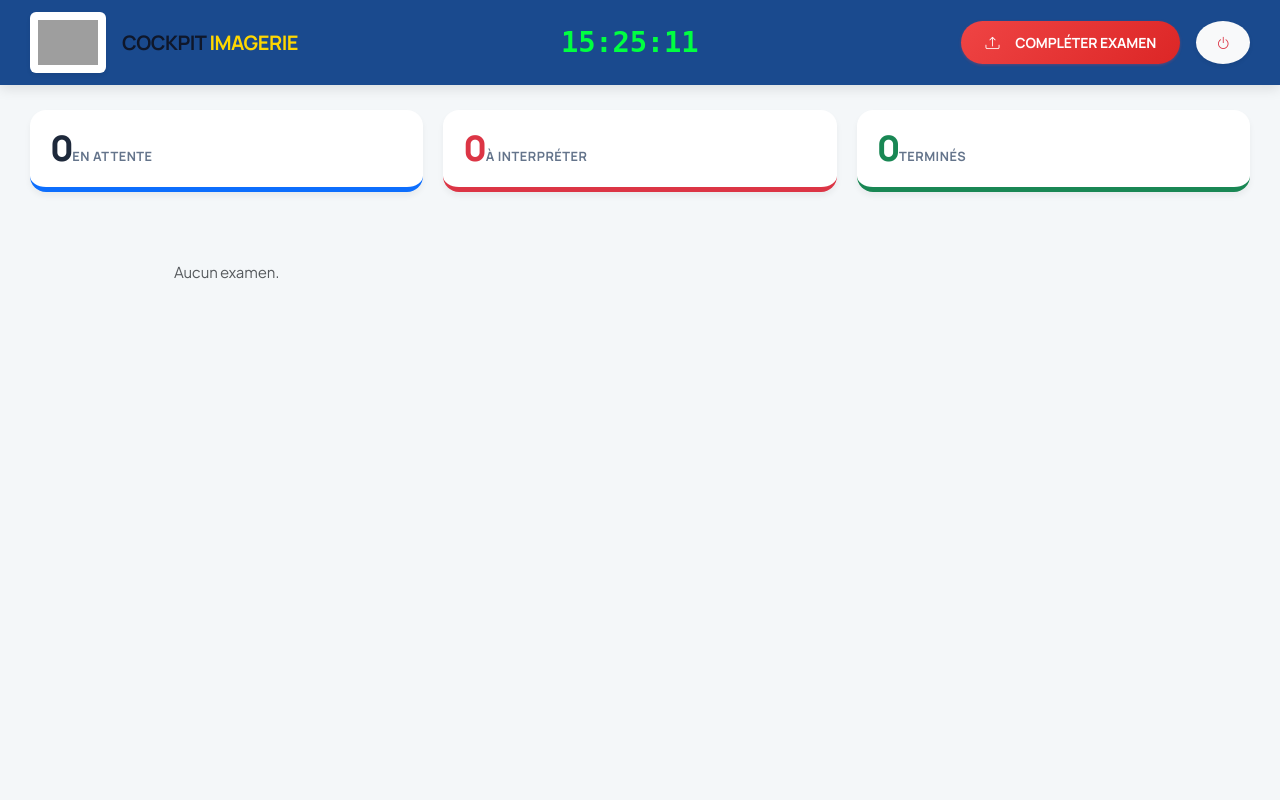
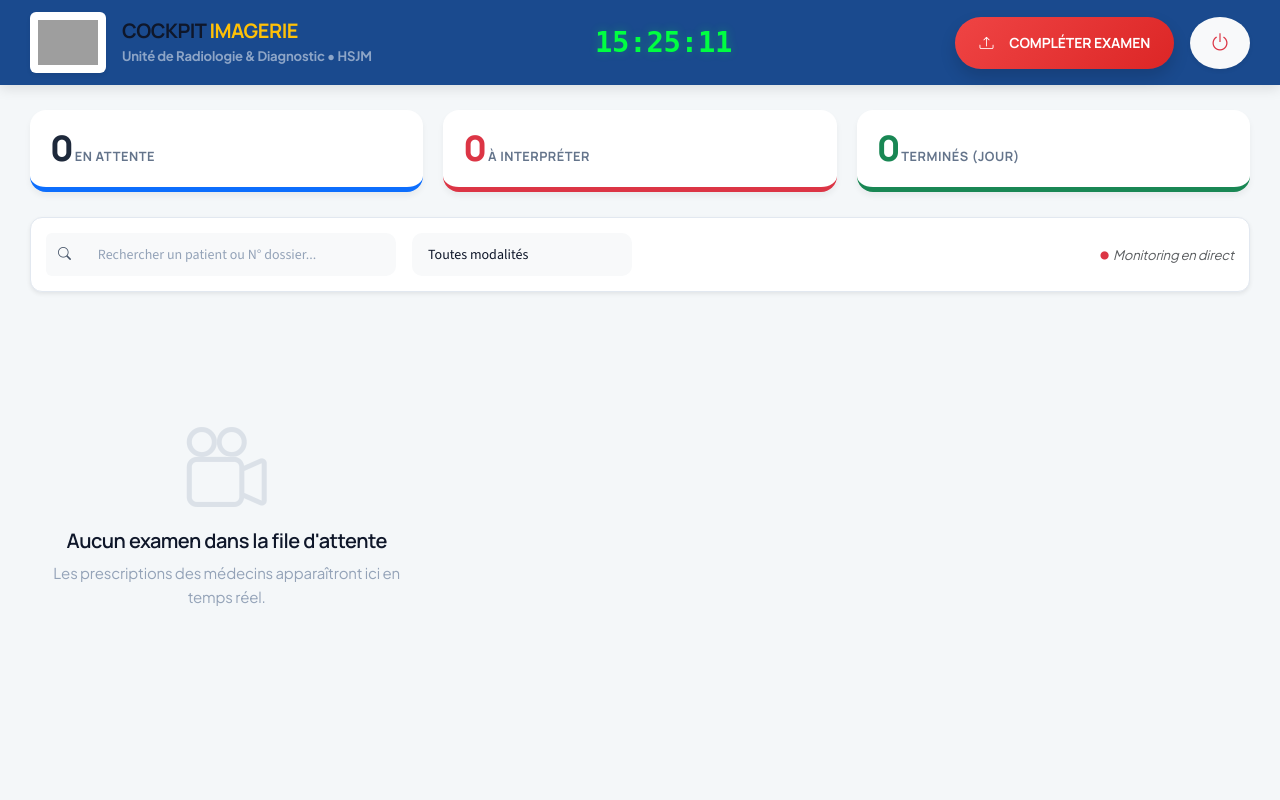
Before and after one commit to Sim237/DME_HSJM, a PHP site: page /dme_hospital/app/views/imagerie/index.php in a window 1280 px wide. Run offline with PHP 8.4, Linux system fonts and the light colour scheme; some libraries are stand-ins or nearby versions; grey boxes are pictures that could not be loaded.

Commit message:
Mise à jour ImagerieController, vue imagerie et index

```diff
--- a/app/views/imagerie/index.php
+++ b/app/views/imagerie/index.php
@@ -1,15 +1,16 @@
 <?php require_once __DIR__ . '/../layouts/header.php'; ?>
 
-<!-- LIENS POUR LES ICÔNES ET POLICES -->
+<!-- LIENS EXTERNES POUR LES ICÔNES ET LE DYNAMISME -->
 <link rel="stylesheet" href="https://cdn.jsdelivr.net/npm/bootstrap-icons@1.11.3/font/bootstrap-icons.min.css">
 <link href="https://fonts.googleapis.com/css2?family=Plus+Jakarta+Sans:wght@400;600;700;800&display=swap" rel="stylesheet">
 <link rel="stylesheet" href="https://cdnjs.cloudflare.com/ajax/libs/animate.css/4.1.1/animate.min.css"/>
 
 <style>
-    /* CONFIGURATION COCKPIT */
+    /* 1. CONFIGURATION COCKPIT (SANS SIDEBAR) */
     .sidebar { display: none !important; }
     main { margin-left: 0 !important; width: 100% !important; background: #f4f7f9; min-height: 100vh; font-family: 'Plus Jakarta Sans', sans-serif; color: #334155; }
 
+    /* 2. HEADER INSTITUTIONNEL (BLEU ROI) */
     .cockpit-header {
         background: #1a4a8e;
         color: white;
@@ -17,22 +18,29 @@
         box-shadow: 0 4px 12px rgba(0,0,0,0.1);
         position: sticky; top: 0; z-index: 1000;
     }
-    #clock { font-family: monospace; font-size: 1.8rem; font-weight: bold; color: #00ff41; }
+    #clock { font-family: monospace; font-size: 1.8rem; font-weight: bold; color: #00ff41; text-shadow: 0 0 10px rgba(0, 255, 65, 0.3); }
 
+    /* 3. WIDGETS STATISTIQUES SOFT */
     .status-bar { display: flex; gap: 20px; padding: 25px 30px 10px; }
     .stat-pill {
         background: white; border-radius: 16px; padding: 20px; flex: 1;
         display: flex; align-items: center; gap: 15px;
         box-shadow: 0 4px 6px rgba(0,0,0,0.05); border-bottom: 5px solid #ddd;
+        transition: transform 0.2s;
     }
-    .stat-pill.waiting { border-bottom-color: #0d6efd; }
-    .stat-pill.urgent { border-bottom-color: #dc3545; }
-    .stat-pill.done { border-bottom-color: #198754; }
+    .stat-pill:hover { transform: translateY(-3px); }
+    .stat-pill.waiting { border-bottom-color: #0d6efd; } /* Bleu */
+    .stat-pill.urgent { border-bottom-color: #dc3545; }  /* Rouge */
+    .stat-pill.done { border-bottom-color: #198754; }    /* Vert */
 
+    .stat-icon { width: 50px; height: 50px; border-radius: 12px; display: flex; align-items: center; justify-content: center; font-size: 1.8rem; }
     .stat-number { font-size: 2.2rem; font-weight: 800; color: #1e293b; line-height: 1; }
     .stat-label { font-size: 0.8rem; font-weight: 700; color: #64748b; text-transform: uppercase; }
 
-    /* GRID */
+    /* 4. BARRE DE RECHERCHE ET FILTRES */
+    .filter-section { background: white; margin: 15px 30px; padding: 15px; border-radius: 12px; border: 1px solid #e2e8f0; }
+
+    /* 5. GRILLE D'EXAMENS */
     .exam-grid { display: grid; grid-template-columns: repeat(auto-fill, minmax(320px, 1fr)); gap: 20px; padding: 10px 30px 50px; }
     .exam-card {
         background: white; border-radius: 20px; border: 1px solid #e2e8f0; overflow: hidden;
@@ -40,99 +48,213 @@
     }
     .exam-card:hover { box-shadow: 0 15px 30px rgba(0,0,0,0.1); transform: translateY(-5px); }
 
+    .prio-flash { position: absolute; top: 15px; right: 15px; z-index: 10; }
+
     .exam-preview {
         height: 180px; background: #2d3748; display: flex; align-items: center;
         justify-content: center; color: rgba(255,255,255,0.2); font-size: 4rem;
+        position: relative; overflow: hidden;
     }
     .exam-preview img { width: 100%; height: 100%; object-fit: cover; }
 
     .card-info { padding: 20px; flex-grow: 1; }
     .patient-name { font-weight: 800; font-size: 1.1rem; color: #1e293b; margin-bottom: 5px; }
+    .exam-type { color: #1a4a8e; font-weight: 700; font-size: 0.85rem; text-transform: uppercase; }
 
+    /* Boutons */
     .btn-action-main { background: #1a4a8e; color: white; border-radius: 10px; font-weight: 700; border: none; padding: 10px; width: 100%; transition: 0.3s; text-decoration: none; display: block; text-align: center;}
     .btn-action-main:hover { background: #000; color: white; }
+
+    .empty-state { text-align: center; padding: 100px 0; color: #94a3b8; }
 </style>
 
 <main>
+    <!-- TOP BAR (COULEURS ORDRE DE MALTE) -->
     <div class="cockpit-header d-flex justify-content-between align-items-center">
         <div class="d-flex align-items-center gap-3">
             <div class="bg-white p-2 rounded shadow-sm">
-                <img src="<?= BASE_URL ?>public/images/logo_ordre_malte.png" style="height: 45px;">
+                <img src="<?= BASE_URL ?>public/images/logo_ordre_malte.png" style="height: 45px;" onerror="this.style.display='none'">
             </div>
-            <h4 class="mb-0 fw-bold">COCKPIT <span style="color: #ffd700;">IMAGERIE</span></h4>
+            <div>
+                <h4 class="mb-0 fw-bold">COCKPIT <span style="color: #ffc107;">IMAGERIE</span></h4>
+                <small class="text-white-50 fw-bold">Unité de Radiologie & Diagnostic • HSJM</small>
+            </div>
         </div>
+
         <div id="clock">00:00:00</div>
+
         <div class="d-flex gap-3">
-            <button class="btn btn-danger fw-bold rounded-pill px-4" data-bs-toggle="modal" data-bs-target="#uploadModal">
+            <button class="btn btn-danger fw-bold rounded-pill px-4 shadow" data-bs-toggle="modal" data-bs-target="#uploadModal">
                 <i class="bi bi-upload me-2"></i>COMPLÉTER EXAMEN
             </button>
-            <a href="<?= BASE_URL ?>logout" class="btn btn-light rounded-circle shadow-sm"><i class="bi bi-power text-danger"></i></a>
+            <a href="<?= BASE_URL ?>logout" class="btn btn-light rounded-circle shadow-sm"><i class="bi bi-power text-danger fs-5"></i></a>
         </div>
     </div>
 
-    <!-- STATS -->
+    <!-- STATISTIQUES KPI DYNAMIQUES -->
     <div class="status-bar">
         <div class="stat-pill waiting">
-            <div class="stat-icon text-primary"><i class="bi bi-hourglass-split fs-2"></i></div>
-            <div><span class="stat-number"><?= $stats['en_attente'] ?? 0 ?></span><span class="stat-label">En attente</span></div>
+            <div class="stat-icon" style="background: #eef4ff;"><i class="bi bi-hourglass-split text-primary"></i></div>
+            <div>
+                <span class="stat-number"><?= $stats['en_attente'] ?? 0 ?></span>
+                <span class="stat-label">En attente</span>
+            </div>
         </div>
         <div class="stat-pill urgent">
-            <div class="stat-icon text-danger"><i class="bi bi-exclamation-triangle-fill fs-2"></i></div>
-            <div><span class="stat-number text-danger"><?= $stats['a_interpreter'] ?? 0 ?></span><span class="stat-label">À interpréter</span></div>
+            <div class="stat-icon" style="background: #fff5f5;"><i class="bi bi-exclamation-triangle-fill text-danger"></i></div>
+            <div>
+                <span class="stat-number text-danger"><?= $stats['a_interpreter'] ?? 0 ?></span>
+                <span class="stat-label">À interpréter</span>
+            </div>
         </div>
         <div class="stat-pill done">
-            <div class="stat-icon text-success"><i class="bi bi-check-circle-fill fs-2"></i></div>
-            <div><span class="stat-number text-success"><?= $stats['termines'] ?? 0 ?></span><span class="stat-label">Terminés</span></div>
+            <div class="stat-icon" style="background: #f0fff4;"><i class="bi bi-check-circle-fill text-success"></i></div>
+            <div>
+                <span class="stat-number text-success"><?= $stats['termines'] ?? 0 ?></span>
+                <span class="stat-label">Terminés (Jour)</span>
+            </div>
         </div>
     </div>
 
-    <!-- GRILLE -->
-    <div class="exam-grid">
+    <!-- BARRE DE FILTRES LIVE -->
+    <div class="filter-section d-flex gap-3 align-items-center shadow-sm">
+        <div class="input-group" style="width: 350px;">
+            <span class="input-group-text bg-light border-0"><i class="bi bi-search"></i></span>
+            <input type="text" id="patientSearch" class="form-control border-0 bg-light" placeholder="Rechercher un patient ou N° dossier...">
+        </div>
+        <select class="form-select border-0 bg-light" style="width: 220px;" id="modalityFilter">
+            <option value="">Toutes modalités</option>
+            <option value="radiographie">Radiographie</option>
+            <option value="scanner">Scanner</option>
+            <option value="irm">IRM</option>
+            <option value="echographie">Échographie</option>
+        </select>
+        <span class="text-muted small ms-auto fst-italic"><i class="bi bi-record-fill text-danger animate-pulse"></i> Monitoring en direct</span>
+    </div>
+
+    <!-- GRILLE DES EXAMENS RÉELLE -->
+    <div class="exam-grid" id="examContainer">
         <?php if(empty($examens)): ?>
-            <div class="col-12 text-center py-5 text-muted">Aucun examen.</div>
+            <div class="col-12 empty-state">
+                <i class="bi bi-camera-reels display-1 opacity-25"></i>
+                <h4 class="mt-3">Aucun examen dans la file d'attente</h4>
+                <p>Les prescriptions des médecins apparaîtront ici en temps réel.</p>
+            </div>
         <?php else: foreach($examens as $ex):
-            // CORRECTION DES CLÉS SQL ICI
-            $type = $ex['type_imagerie'] ?? 'Examen';
-            $partie = $ex['partie_code'] ?? 'Non précisé';
+            $status = $ex['statut'];
+            $prioColor = (isset($ex['urgence']) && $ex['urgence'] == 'URGENT') ? 'danger' : 'warning';
         ?>
-            <div class="exam-card animate__animated animate__fadeIn">
+            <div class="exam-card animate__animated animate__fadeIn"
+                 data-name="<?= strtolower($ex['nom'] . ' ' . $ex['prenom'] . ' ' . $ex['dossier_numero']) ?>"
+                 data-type="<?= strtolower($ex['type_imagerie'] ?? '') ?>">
+
+                <?php if(isset($ex['urgence']) && $ex['urgence'] == 'URGENT'): ?>
+                    <div class="prio-flash badge bg-danger animate__animated animate__pulse animate__infinite shadow">URGENT</div>
+                <?php endif; ?>
+
                 <div class="exam-preview">
                     <?php if(!empty($ex['fichier_preview'])): ?>
-                        <img src="<?= BASE_URL ?>assets/uploads/previews/<?= $ex['fichier_preview'] ?>">
+                        <img src="<?= BASE_URL ?>assets/uploads/previews/<?= $ex['fichier_preview'] ?>" alt="Aperçu">
                     <?php else: ?>
-                        <i class="bi bi-camera"></i>
+                        <i class="bi bi-camera-fill"></i>
                     <?php endif; ?>
                 </div>
+
                 <div class="card-info">
-                    <div class="d-flex justify-content-between mb-2">
-                        <span class="fw-bold text-primary small text-uppercase"><?= htmlspecialchars($type) ?></span>
-                        <span class="badge rounded-pill bg-<?= $ex['statut'] == 'EN_ATTENTE' ? 'warning' : 'success' ?>"><?= $ex['statut'] ?></span>
+                    <div class="d-flex justify-content-between align-items-start mb-2">
+                        <span class="exam-type"><?= htmlspecialchars($ex['type_imagerie'] ?? 'Examen') ?></span>
+                        <span class="badge rounded-pill bg-<?= $status == 'EN_ATTENTE' ? 'warning text-dark' : 'success' ?> small">
+                            <?= strtoupper($status) ?>
+                        </span>
                     </div>
                     <div class="patient-name"><?= strtoupper($ex['nom']) ?> <?= $ex['prenom'] ?></div>
                     <div class="small text-muted mb-3">
-                        <i class="bi bi-geo-alt"></i> <?= htmlspecialchars($partie) ?><br>
+                        <i class="bi bi-geo-alt-fill text-primary"></i> <?= htmlspecialchars($ex['partie_code'] ?? 'Non précisé') ?><br>
                         <i class="bi bi-person-badge"></i> Dr. <?= htmlspecialchars($ex['medecin_nom']) ?>
                     </div>
-                    <?php if($ex['statut'] == 'EN_ATTENTE'): ?>
-                        <button class="btn-action-main" onclick="openUpload(<?= $ex['id'] ?>, '<?= addslashes($ex['nom']) ?>')">RÉALISER</button>
-                    <?php else: ?>
-                        <a href="<?= BASE_URL ?>imagerie/viewer/<?= $ex['id'] ?>" class="btn-action-main">VISUALISER</a>
-                    <?php endif; ?>
+
+                    <div class="mt-auto">
+                        <?php if($status == 'EN_ATTENTE'): ?>
+                            <button class="btn-action-main" onclick="openUpload(<?= $ex['id'] ?>)">RÉALISER L'EXAMEN</button>
+                        <?php else: ?>
+                            <a href="<?= BASE_URL ?>imagerie/viewer/<?= $ex['id'] ?>" class="btn-action-main text-decoration-none">VISUALISER</a>
+                        <?php endif; ?>
+                    </div>
                 </div>
             </div>
         <?php endforeach; endif; ?>
     </div>
 </main>
 
-<!-- CORRECTION DU CHEMIN D'INCLUSION -->
+<!-- MODALE D'UPLOAD INCLUSE -->
 <?php include __DIR__ . '/modal_upload.php'; ?>
 
 <script>
-    setInterval(() => { document.getElementById('clock').innerText = new Date().toLocaleTimeString('fr-FR'); }, 1000);
-    function openUpload(id, name) {
+    // 1. Horloge temps réel
+    function startClock() {
+        const clock = document.getElementById('clock');
+        setInterval(() => {
+            const now = new Date();
+            clock.innerText = now.toLocaleTimeString('fr-FR');
+        }, 1000);
+    }
+
+    // 2. Filtrage dynamique sans rechargement
+    const patientSearch = document.getElementById('patientSearch');
+    const modalityFilter = document.getElementById('modalityFilter');
+
+    function filterCards() {
+        const nameQuery = patientSearch.value.toLowerCase();
+        const typeQuery = modalityFilter.value.toLowerCase();
+
+        document.querySelectorAll('.exam-card').forEach(card => {
+            const nameMatch = card.dataset.name.includes(nameQuery);
+            const typeMatch = typeQuery === "" || card.dataset.type === typeQuery;
+            card.style.display = (nameMatch && typeMatch) ? 'flex' : 'none';
+        });
+    }
+
+    patientSearch.addEventListener('input', filterCards);
+    modalityFilter.addEventListener('change', filterCards);
+
+    // 3. Ouverture modale upload
+    function openUpload(id) {
         document.getElementById('imagerie_selector').value = id;
         new bootstrap.Modal(document.getElementById('uploadModal')).show();
     }
+
+    // 4. Gestion AJAX Upload (Sécurité pour éviter le JSON brut)
+    document.querySelector('#uploadModal form')?.addEventListener('submit', function(e) {
+        e.preventDefault();
+        const btn = this.querySelector('button[type="submit"]');
+        const formData = new FormData(this);
+
+        btn.disabled = true;
+        btn.innerHTML = '<span class="spinner-border spinner-border-sm"></span> Traitement...';
+
+        fetch('<?= BASE_URL ?>imagerie/upload', {
+            method: 'POST',
+            body: formData
+        })
+        .then(res => res.json())
+        .then(data => {
+            if(data.success) {
+                alert("✅ Examen enregistré avec succès !");
+                location.reload();
+            } else {
+                alert("❌ Erreur : " + data.message);
+                btn.disabled = false;
+                btn.innerText = 'ENREGISTRER ET TRANSMETTRE';
+            }
+        })
+        .catch(err => {
+            console.error(err);
+            alert("Erreur technique lors de l'envoi.");
+            btn.disabled = false;
+        });
+    });
+
+    document.addEventListener('DOMContentLoaded', startClock);
 </script>
 
 <?php require_once __DIR__ . '/../layouts/footer.php'; ?>
--- a/index.php
+++ b/index.php
@@ -509,6 +509,11 @@ case ($request == 'imagerie'):
     (new ImagerieController())->index(); // Votre vue index
     break;
 
+case ($request == 'imagerie/upload'):
+    require_once 'app/controllers/ImagerieController.php';
+    (new ImagerieController())->upload();
+    break;
+
 case (preg_match('/imagerie\/viewer\/(\d+)/', $request, $matches)):
     require_once 'app/controllers/ImagerieController.php';
     (new ImagerieController())->viewer($matches[1]);
```
Also changed, not shown: app/controllers/ImagerieController.php (+54 -114 lines).
